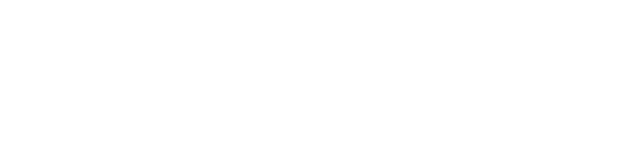
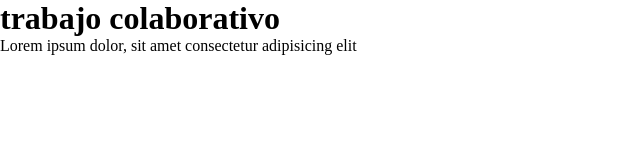
Before and after one commit to dayanare/pr-promo-z, a plain HTML site: page index.html in a window 1280 px wide. Shown: the whole page, without its empty margins (0-640 px from the left). Drawn offline with Linux system fonts and the light colour scheme.

Commit message:
branch dev

```diff
--- a/index.html
+++ b/index.html
@@ -6,5 +6,8 @@
     <title>Document</title>
     <link rel="stylesheet" href="./css/main.css" />
   </head>
-  <body></body>
+  <body>
+    <h1>trabajo colaborativo</h1>
+    <p>Lorem ipsum dolor, sit amet consectetur adipisicing elit</p>
+  </body>
 </html>
```
